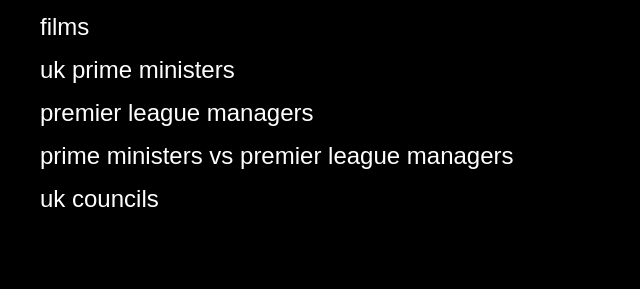
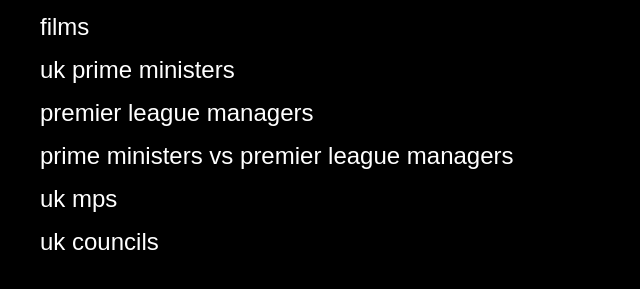
Before and after one commit to fazfazfaz123/Football, a plain HTML site: page index.html in a window 1280 px wide. Shown: the part 129-418 px from the top of the page, without its empty margins (0-640 px from the left). Drawn offline with Linux system fonts and the light colour scheme.

Commit message:
Add files via upload

```diff
--- a/index.html
+++ b/index.html
@@ -39,6 +39,7 @@
         <li><a href="government/pms/uk-pm-longevity.html">uk prime ministers</a></li>
         <li><a href="premierleague/premier_league_stats.html">premier league managers</a></li>
         <li><a href="premierleague/premiership_duration_stats.html">prime ministers vs premier league managers</a></li>
+        <li><a href="government/mps/uk_mps_map.html">uk mps</a></li>
         <li><a href="government/council/uk_councils_master.html">uk councils</a></li>
     </ul>
 
```
